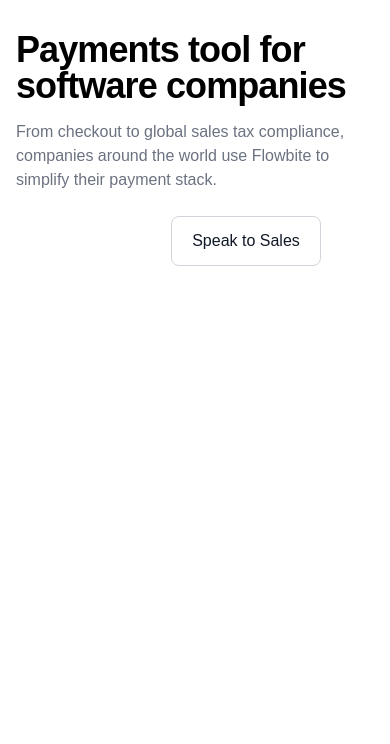
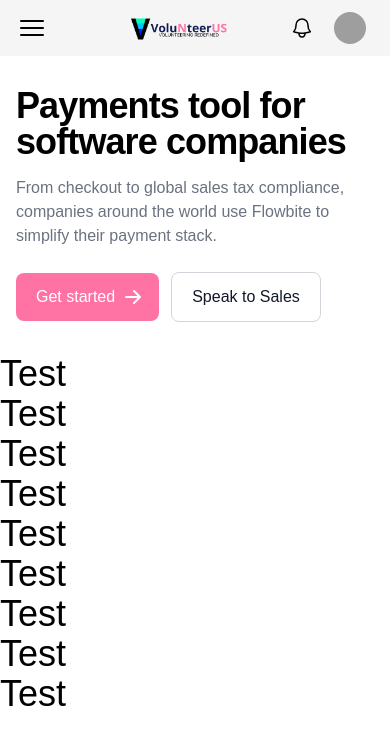
Before and after one commit to VoluNteerUS/VoluNteerUS, a React (Create React App) app in the folder volunteerus-client/: page / in a window 390 px wide. Shown: the top 744 px of the page. Built offline with nearby package versions, Linux system fonts and the light colour scheme; grey boxes are pictures that could not be loaded.

Commit message:
Completed the frontend for the client navigation bar

```diff
--- a/volunteerus-client/src/components/navigation/Navbar.js
+++ b/volunteerus-client/src/components/navigation/Navbar.js
@@ -1,89 +1,57 @@
-import { Fragment } from 'react'
-import { Disclosure, Menu, Transition } from '@headlessui/react'
-import { Bars3Icon, BellIcon, XMarkIcon } from '@heroicons/react/24/outline'
+import { Fragment, useState } from 'react'
+import { Menu, Transition } from '@headlessui/react'
+import {
+  ArrowLeftOnRectangleIcon, Bars3Icon, BellIcon, CalendarDaysIcon, CalendarIcon, ClipboardIcon, Cog6ToothIcon,
+  FolderIcon, HomeIcon, MagnifyingGlassIcon, UserIcon, UserGroupIcon, XMarkIcon
+} from '@heroicons/react/24/outline'
+import logo from '../../assets/images/logo.png'
+import { Link } from 'react-router-dom'
 
 const navigation = [
-  { name: 'Dashboard', href: '#', current: true },
-  { name: 'Team', href: '#', current: false },
-  { name: 'Projects', href: '#', current: false },
-  { name: 'Calendar', href: '#', current: false },
+  { name: 'Home', href: '/', icon: HomeIcon, current: true },
+  { name: 'Events', href: '#', icon: CalendarDaysIcon, current: false },
+  { name: 'Organizations', href: '#', icon: UserGroupIcon, current: false },
+  { name: 'Calendar', href: '#', icon: CalendarIcon, current: false },
+]
+
+const userNavigation = [
+  { name: 'Profile', href: '#', icon: UserIcon },
+  { name: 'Settings', href: '#', icon: Cog6ToothIcon },
+  { name: 'Volunteering Records', href: '#', icon: ClipboardIcon },
+  { name: 'My Submissions', href: '#', icon: FolderIcon },
+  { name: 'Sign out', href: '#', icon: ArrowLeftOnRectangleIcon },
 ]
 
 function classNames(...classes) {
   return classes.filter(Boolean).join(' ')
 }
 
-export default function Navbar() {
+function ProfileDropdown({ isAuthenticated, fullName }) {
+  if (isAuthenticated) {
     return (
-    <Disclosure as="nav" className="bg-gray-800">
-      {({ open }) => (
       <>
-          <div className="mx-auto max-w-7xl px-2 sm:px-6 lg:px-8">
-            <div className="relative flex h-16 items-center justify-between">
-              <div className="absolute inset-y-0 left-0 flex items-center sm:hidden">
-                {/* Mobile menu button*/}
-                <Disclosure.Button className="inline-flex items-center justify-center rounded-md p-2 text-gray-400 hover:bg-gray-700 hover:text-white focus:outline-none focus:ring-2 focus:ring-inset focus:ring-white">
-                  <span className="sr-only">Open main menu</span>
-                  {open ? (
-                    <XMarkIcon className="block h-6 w-6" aria-hidden="true" />
-                  ) : (
-                    <Bars3Icon className="block h-6 w-6" aria-hidden="true" />
-                  )}
-                </Disclosure.Button>
-              </div>
-              <div className="flex flex-1 items-center justify-center sm:items-stretch sm:justify-start">
-                <div className="flex flex-shrink-0 items-center">
-                  <img
-                    className="block h-8 w-auto lg:hidden"
-                    src="https://tailwindui.com/img/logos/mark.svg?color=indigo&shade=500"
-                    alt="Your Company"
-                  />
-                  <img
-                    className="hidden h-8 w-auto lg:block"
-                    src="https://tailwindui.com/img/logos/mark.svg?color=indigo&shade=500"
-                    alt="Your Company"
-                  />
-                </div>
-                <div className="hidden sm:ml-6 sm:block">
-                  <div className="flex space-x-4">
-                    {navigation.map((item) => (
-                      <a
-                        key={item.name}
-                        href={item.href}
-                        className={classNames(
-                          item.current ? 'bg-gray-900 text-white' : 'text-gray-300 hover:bg-gray-700 hover:text-white',
-                          'rounded-md px-3 py-2 text-sm font-medium'
-                        )}
-                        aria-current={item.current ? 'page' : undefined}
-                      >
-                        {item.name}
-                      </a>
-                    ))}
-                  </div>
-                </div>
-              </div>
-              <div className="absolute inset-y-0 right-0 flex items-center pr-2 sm:static sm:inset-auto sm:ml-6 sm:pr-0">
         <button
           type="button"
-                  className="rounded-full bg-gray-800 p-1 text-gray-400 hover:text-white focus:outline-none focus:ring-2 focus:ring-white focus:ring-offset-2 focus:ring-offset-gray-800"
+          className="rounded-full p-1 text-black hover:text-gray-600 focus:outline-none focus:ring-2 focus:ring-offset-2 focus:ring-blue-500"
         >
           <span className="sr-only">View notifications</span>
           <BellIcon className="h-6 w-6" aria-hidden="true" />
         </button>
-
-                {/* Profile dropdown */}
-                <Menu as="div" className="relative ml-3">
+        <Menu as="div" className="ml-3 relative">
+          {({ open }) => (
+            <>
               <div>
-                    <Menu.Button className="flex rounded-full bg-gray-800 text-sm focus:outline-none focus:ring-2 focus:ring-white focus:ring-offset-2 focus:ring-offset-gray-800">
+                <Menu.Button className="bg-white rounded-full flex text-sm focus:outline-none focus:ring-2 focus:ring-offset-2 focus:ring-blue-500">
                   <span className="sr-only">Open user menu</span>
                   <img
                     className="h-8 w-8 rounded-full"
-                        src="https://images.unsplash.com/photo-1472099645785-5658abf4ff4e?ixlib=rb-1.2.1&ixid=eyJhcHBfaWQiOjEyMDd9&auto=format&fit=facearea&facepad=2&w=256&h=256&q=80"
-                        alt=""
+                    src="https://ui-avatars.com/api/?name=John+Doe&background=0D8ABC&color=fff"
+                    alt="Profile Picture"
                   />
                 </Menu.Button>
               </div>
               <Transition
+                show={open}
                 as={Fragment}
                 enter="transition ease-out duration-100"
                 enterFrom="transform opacity-0 scale-95"
@@ -92,64 +60,166 @@ export default function Navbar() {
                 leaveFrom="transform opacity-100 scale-100"
                 leaveTo="transform opacity-0 scale-95"
               >
-                    <Menu.Items className="absolute right-0 z-10 mt-2 w-48 origin-top-right rounded-md bg-white py-1 shadow-lg ring-1 ring-black ring-opacity-5 focus:outline-none">
-                      <Menu.Item>
-                        {({ active }) => (
-                          <a
-                            href="#"
-                            className={classNames(active ? 'bg-gray-100' : '', 'block px-4 py-2 text-sm text-gray-700')}
+                <Menu.Items
+                  static
+                  className="origin-top-right absolute right-0 mt-2 w-60 rounded-md shadow-lg bg-white ring-1 ring-black ring-opacity-5 focus:outline-none"
                 >
-                            Your Profile
-                          </a>
-                        )}
+                  {/* Profile Picture and Name */}
+                  <div className="py-3">
+                    <img className="block mx-auto h-14 w-14 rounded-full" src="https://ui-avatars.com/api/?name=John+Doe&background=0D8ABC&color=fff" alt="Profile Picture" />
+                    <div className="text-center px-4 pt-2">
+                      <p className="font-semibold text-gray-900">{ fullName }</p>
+                    </div>
+                  </div>
+                  {/* Divider */}
+                  <div className="border-t border-gray-200 border-1"></div>
+                  {/* Profile Menu Items */}
+                  <div className="py-1">
+                    {
+                      userNavigation.map((item) => (
+                        <Menu.Item key={item.name}>
+                          <Link to={item.href} className="flex items-center px-4 py-2 text-sm text-gray-700 hover:bg-gray-100">
+                            <item.icon className="h-6 w-6 mr-3" aria-hidden="true" />
+                            {item.name}
+                          </Link>
                         </Menu.Item>
-                      <Menu.Item>
-                        {({ active }) => (
-                          <a
-                            href="#"
-                            className={classNames(active ? 'bg-gray-100' : '', 'block px-4 py-2 text-sm text-gray-700')}
-                          >
-                            Settings
-                          </a>
-                        )}
-                      </Menu.Item>
-                      <Menu.Item>
-                        {({ active }) => (
-                          <a
-                            href="#"
-                            className={classNames(active ? 'bg-gray-100' : '', 'block px-4 py-2 text-sm text-gray-700')}
-                          >
-                            Sign out
-                          </a>
-                        )}
-                      </Menu.Item>
+                      ))
+                    }
+                  </div>
                 </Menu.Items>
               </Transition>
+            </>
+          )}
         </Menu>
+      </>
+    );
+  } else {
+    return <Link to="/login" className="block px-4 py-2 text-base font-medium text-white bg-primary-600 rounded-lg hover:bg-primary-800">Sign in</Link>;
+  }
+}
+
+export default function Navbar() {
+  const [state, setState] = useState(
+    {
+      "token": "",
+      "userID": "",
+      "fullName": "John Doe",
+      "isAuthenticated": true,
+      "userOrganizations": [
+        {
+          "id": 1,
+          "name": "NUS Students' Community Service Club",
+          "iconURL" : "https://ui-avatars.com/api/?name=NUS+Students%27+Community+Service+Club&background=0D8ABC&color=fff",
+          "href": "#",
+        },
+        {
+          "id": 2,
+          "name": "NUS Rotaract Club",
+          "iconURL" : "https://ui-avatars.com/api/?name=NUS+Students%27+Community+Service+Club&background=0D8ABC&color=fff",
+          "href": "#",
+        },
+      ],
+    }
+  );
+
+  const openSideNav = () => {
+    document.getElementById("sideNav").style.width = "300px";
+  }
+
+  const closeSideNav = () => {
+    document.getElementById("sideNav").style.width = "0";
+  }
+
+  return (
+    <>
+      {/* Side Menu */}
+      <div id="sideNav" className='h-screen w-0 fixed z-10 top-0 left-0 bg-neutral-100 overflow-x-hidden ease-out duration-500'>
+        <div className="flex items-center justify-between">
+          <div className="flex items-center ml-4">
+            <img className="h-14 w-auto mx-auto" src={logo} alt="VoluNteerUS Logo" />
+          </div>
+          <div className="flex items-center mr-4">
+            <XMarkIcon className="h-8 w-8 text-gray-500" aria-hidden="true" onClick={closeSideNav} />
+          </div>
+        </div>
+        {
+          navigation.map((item) => (
+            <Link
+              key={item.name}
+              to={item.href}
+              className={ classNames(item.current ? 'bg-pink-300 text-black' : 'text-gray-500', 'flex items-center px-4 py-2 text-base font-medium hover:text-gray-900 hover:bg-neutral-200')}
+            >
+              <item.icon className="h-6 w-6 mr-3" aria-hidden="true" />
+              {item.name}
+            </Link>
+          ))
+        }
+        {/* Divider */}
+        <div className="border-t border-gray-200 border-2"></div>
+        {/* My Organizations */}
+        <span className="px-4 uppercase font-extra-bold">My Organizations</span>
+        {
+          state.userOrganizations.map((item) => (
+            <Link key={item.id} to="#" className="flex items-center px-4 py-2 text-base font-medium text-gray-500 hover:text-gray-900 hover:bg-neutral-200">
+              {/* <UserGroupIcon className="h-6 w-6 mr-3" aria-hidden="true" /> */}
+              <img className="h-6 w-6 mr-3 rounded-full" src={item.iconURL} />
+              <div className="text-ellipsis overflow-hidden whitespace-nowrap">{item.name}</div>
+            </Link>
+          ))
+        }
+      </div>
+
+      {/* Top Menu Bar with hidden side menu */}
+      <div className="h-14 flex bg-neutral-100 sticky top-0">
+        {/* Off-canvas menu for mobile, show/hide based on off-canvas menu state. */}
+        <div className="w-screen flex items-center mx-auto justify-between px-2">
+          {/* Hamburger button */}
+          <div className="flex items-center ps-2">
+            <div className="flex items-center pe-3">
+              <button onClick={openSideNav}>
+                <Bars3Icon className="block h-8 w-8" aria-hidden="true" />
+              </button>
+            </div>
+
+            {/* Desktop logo */}
+            <div className="flex items-center ps-3">
+              <img
+                className="hidden h-10 w-auto md:block"
+                src={logo}
+                alt="VoluNteerUS Logo"
+              />
+            </div>
+          </div>
+          {/* Logo */}
+          <div className="flex flex-1 items-center justify-center md:hidden md:items-stretch md:justify-start">
+            <div className="flex flex-shrink-0 items-center">
+              {/* Mobile logo */}
+              <img
+                className="block h-10 w-auto lg:hidden"
+                src={logo}
+                alt="VoluNteerUS Logo"
+              />
+            </div>
+          </div>
+          {/* Search bar */}
+          <div className="hidden md:flex md:basis-1/2 lg:basis-1/3 xl:basis-1/4 items-center justify-center">
+            <form method="GET" className="w-full">
+              <div class="relative text-gray-600 focus-within:text-gray-400">
+                <span class="absolute inset-y-0 left-0 flex items-center pl-2">
+                  <button type="submit" class="p-1 focus:outline-none focus:shadow-outline">
+                    <MagnifyingGlassIcon className="h-5 w-5 text-gray-400 object-contain" aria-hidden="true" />
+                  </button>
+                </span>
+                <input type="search" name="q" class="h-10 py-2 text-sm text-gray-700 bg-white rounded-md pl-10 focus:outline-blue-500 w-full" placeholder="Search..." autocomplete="off" />
+              </div>
+            </form>
+          </div>
+          {/* Profile dropdown */}
+          <div className="flex items-center space-x-4 me-4">
+            <ProfileDropdown isAuthenticated={ state.isAuthenticated } fullName={ state.fullName } />
           </div>
         </div>
       </div>
-
-          <Disclosure.Panel className="sm:hidden">
-            <div className="space-y-1 px-2 pb-3 pt-2">
-              {navigation.map((item) => (
-                <Disclosure.Button
-                  key={item.name}
-                  as="a"
-                  href={item.href}
-                  className={classNames(
-                    item.current ? 'bg-gray-900 text-white' : 'text-gray-300 hover:bg-gray-700 hover:text-white',
-                    'block rounded-md px-3 py-2 text-base font-medium'
-                  )}
-                  aria-current={item.current ? 'page' : undefined}
-                >
-                  {item.name}
-                </Disclosure.Button>
-              ))}
-            </div>
-          </Disclosure.Panel>
     </>
-      )}
-    </Disclosure>
   )
 }
--- a/volunteerus-client/src/pages/Home.js
+++ b/volunteerus-client/src/pages/Home.js
@@ -1,14 +1,16 @@
 import React from "react";
+import Navbar from "../components/navigation/Navbar";
 
 function Home() {
     return (
         <>
-            <section className="bg-white dark:bg-gray-900">
+            <Navbar />
+            <section className="bg-white dark:bg-gray-900 z-0">
                 <div className="grid max-w-screen-xl px-4 py-8 mx-auto lg:gap-8 xl:gap-0 lg:py-16 lg:grid-cols-12">
                     <div className="lg:col-span-7">
                         <h1 className="max-w-2xl mb-4 text-4xl font-extrabold tracking-tight leading-none md:text-5xl xl:text-6xl dark:text-white">Payments tool for software companies</h1>
                         <p className="max-w-2xl mb-6 font-light text-gray-500 lg:mb-8 md:text-lg lg:text-xl dark:text-gray-400">From checkout to global sales tax compliance, companies around the world use Flowbite to simplify their payment stack.</p>
-                        <a href="#" className="inline-flex items-center justify-center px-5 py-3 mr-3 text-base font-medium text-center text-white rounded-lg bg-primary-700 hover:bg-primary-800 focus:ring-4 focus:ring-primary-300 dark:focus:ring-primary-900">
+                        <a href="#" className="inline-flex items-center justify-center px-5 py-3 mr-3 text-base font-medium text-center bg-primary-600 text-white rounded-lg hover:bg-primary-800 focus:ring-4 focus:ring-primary-300 dark:focus:ring-primary-900">
                             Get started
                             <svg class="w-5 h-5 ml-2 -mr-1" fill="currentColor" viewBox="0 0 20 20" xmlns="http://www.w3.org/2000/svg"><path fill-rule="evenodd" d="M10.293 3.293a1 1 0 011.414 0l6 6a1 1 0 010 1.414l-6 6a1 1 0 01-1.414-1.414L14.586 11H3a1 1 0 110-2h11.586l-4.293-4.293a1 1 0 010-1.414z" clip-rule="evenodd"></path></svg>
                         </a>
@@ -21,6 +23,15 @@ function Home() {
                     </div>
                 </div>
             </section>
+            <h1 className="text-4xl">Test</h1>
+            <h1 className="text-4xl">Test</h1>
+            <h1 className="text-4xl">Test</h1>
+            <h1 className="text-4xl">Test</h1>
+            <h1 className="text-4xl">Test</h1>
+            <h1 className="text-4xl">Test</h1>
+            <h1 className="text-4xl">Test</h1>
+            <h1 className="text-4xl">Test</h1>
+            <h1 className="text-4xl">Test</h1>
         </>
     );
 }
```
Also changed, not shown: volunteerus-client/tailwind.config.js (+8 -2 lines), volunteerus-client/src/App.js (line endings or trailing spaces), volunteerus-client/src/assets/images/icon.png (added), volunteerus-client/src/assets/images/logo.png (added). Lines whose indentation alone changed are shown as unchanged.
